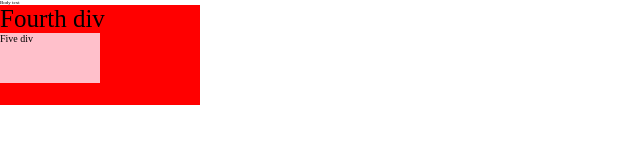
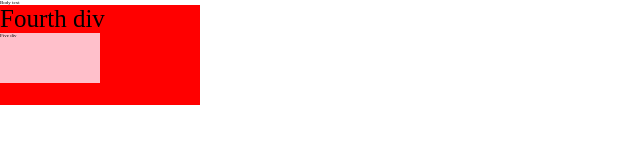
Before and after one commit to PreshaShrestha4/Frontend-learning-I, a plain HTML site: page Learning css/relative units.html in a window 1280 px wide. Shown: the full height of the page, 0-640 px from the left. Drawn offline with Linux system fonts and the light colour scheme.

Commit message:
Update relative units file

```diff
--- a/Learning css/relative units.html
+++ b/Learning css/relative units.html
@@ -20,7 +20,7 @@
         background-color: pink;
         height: 50px;
         width: 50%;
-        font-size: 2rem;
+        font-size: 2 rem;
       }
     </style>
   </head>
```
Also changed, not shown: Learning css/viweport.html (added).
